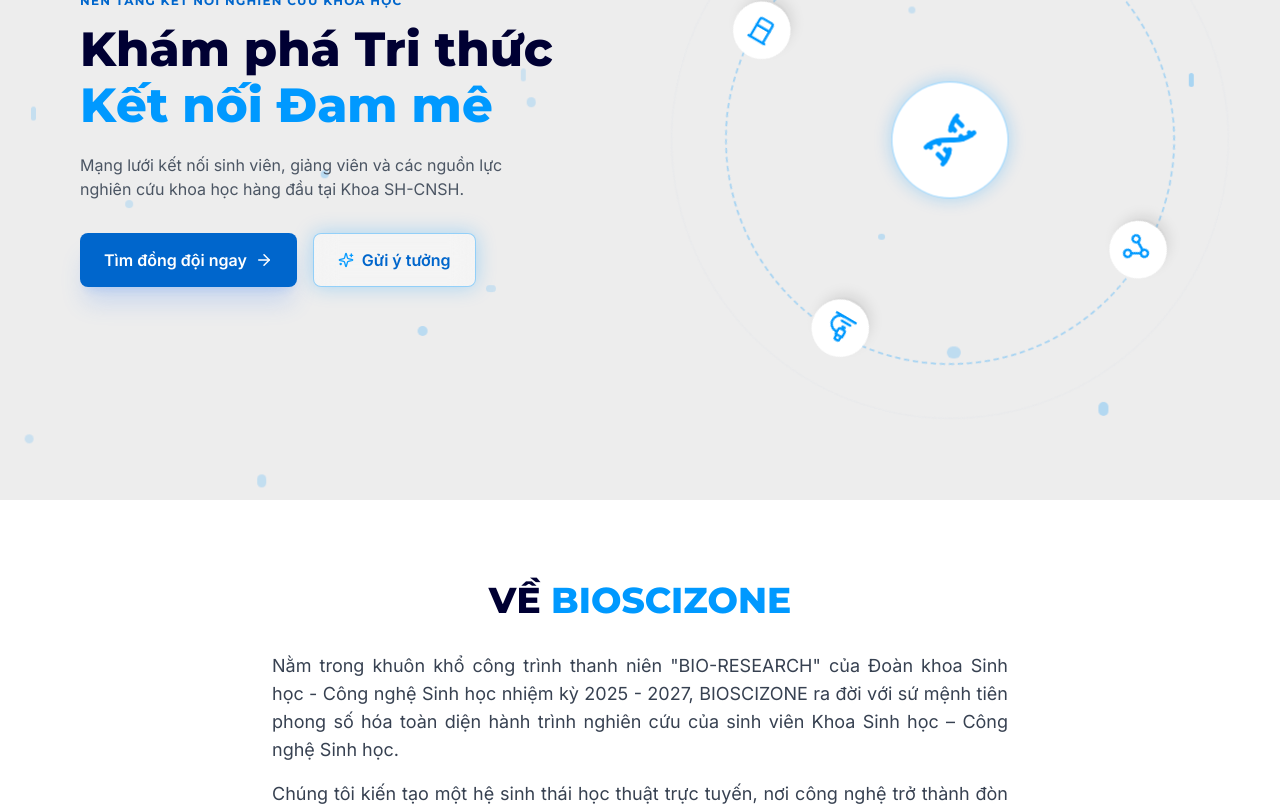
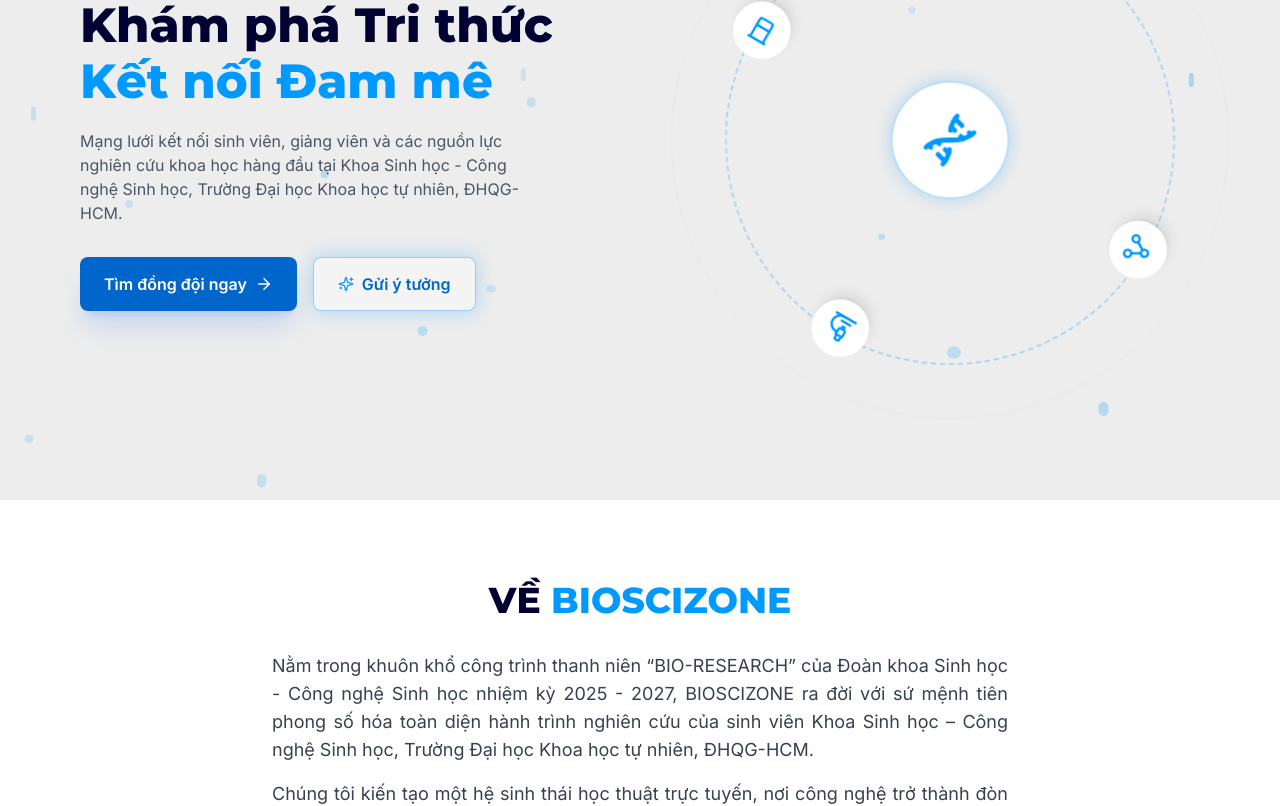
Before and after one commit to eiyuumiru/BIOSCIZONE, a React (Vite) app: page / in a window 1280 px wide. Shown: the part 300-1106 px from the top of the page. Built offline with nearby package versions, Linux system fonts and the light colour scheme.

Commit message:
update branding information

```diff
--- a/src/components/views/HomeView.tsx
+++ b/src/components/views/HomeView.tsx
@@ -63,13 +63,13 @@
                             <span className="text-[#0099FF]">Kết nối Đam mê</span>
                         </h1>
                         <p className={`text-gray-600 text-sm md:text-base mb-8 max-w-md mx-auto md:mx-0 leading-relaxed ${styles.fonts.body}`}>
-                            Mạng lưới kết nối sinh viên, giảng viên và các nguồn lực nghiên cứu khoa học hàng đầu tại Khoa SH-CNSH.
+                            Mạng lưới kết nối sinh viên, giảng viên và các nguồn lực nghiên cứu khoa học hàng đầu tại Khoa Sinh học - Công nghệ Sinh học, Trường Đại học Khoa học tự nhiên, ĐHQG-HCM.
                         </p>
 
                         <div className="flex flex-col sm:flex-row gap-4 justify-center md:justify-start">
                             <button
                                 onClick={() => setCurrentView('bio-match')}
-                                className="bg-[#0066CC] hover:bg-[#0055AA] text-white px-6 py-3.5 rounded-lg font-bold shadow-xl shadow-blue-500/20 transition transform hover:-translate-y-1 inline-flex items-center justify-center gap-2 text-sm md:text-base"
+                                className="bg-[#0066CC] hover:bg-[#0055AA] text-white px-6 py-3.5 rounded-lg font-bold shadow-xl shadow-blue-500/20 transition transform hover:-translate-y-1 inline-flex items-center justify-center gap-2 text-sm md:text-base w-full sm:w-auto"
                             >
                                 Tìm đồng đội ngay <ArrowRight size={18} />
                             </button>
@@ -130,7 +130,7 @@
                     </h2>
                     <div className={`text-gray-700 text-base md:text-lg leading-relaxed mb-10 text-justify ${styles.fonts.body}`}>
                         <p className="mb-4">
-                            Nằm trong khuôn khổ công trình thanh niên "BIO-RESEARCH" của Đoàn khoa Sinh học - Công nghệ Sinh học nhiệm kỳ 2025 - 2027, BIOSCIZONE ra đời với sứ mệnh tiên phong số hóa toàn diện hành trình nghiên cứu của sinh viên Khoa Sinh học – Công nghệ Sinh học.
+                            Nằm trong khuôn khổ công trình thanh niên “BIO-RESEARCH” của Đoàn khoa Sinh học - Công nghệ Sinh học nhiệm kỳ 2025 - 2027, BIOSCIZONE ra đời với sứ mệnh tiên phong số hóa toàn diện hành trình nghiên cứu của sinh viên Khoa Sinh học – Công nghệ Sinh học, Trường Đại học Khoa học tự nhiên, ĐHQG-HCM.
                         </p>
                         <p className="mb-4">
                             Chúng tôi kiến tạo một hệ sinh thái học thuật trực tuyến, nơi công nghệ trở thành đòn bẩy cho trí tuệ. Tại BIOSCIZONE, mọi rào cản thông tin được xóa bỏ nhờ kho dữ liệu mở về quy trình và kỹ năng chuyên sâu. Đặc biệt, với tính năng Bio-Match, chúng tôi thiết lập một mạng lưới kết nối đa chiều: từ sự cộng hưởng giữa sinh viên với sinh viên, đến sự bảo trợ chuyên môn từ Giảng viên và Cựu sinh viên.
@@ -142,7 +142,7 @@
                     <div className="flex flex-col sm:flex-row gap-4 justify-center">
                         <button
                             onClick={() => setCurrentView('bio-match')}
-                            className="bg-[#0066CC] hover:bg-[#0055AA] text-white px-8 py-4 rounded-lg font-bold shadow-xl shadow-blue-500/20 transition transform hover:-translate-y-1 inline-flex items-center justify-center gap-2"
+                            className="bg-[#0066CC] hover:bg-[#0055AA] text-white px-8 py-4 rounded-lg font-bold shadow-xl shadow-blue-500/20 transition transform hover:-translate-y-1 inline-flex items-center justify-center gap-2 w-full sm:w-auto"
                         >
                             Tìm đồng đội ngay <ArrowRight size={20} />
                         </button>
```
